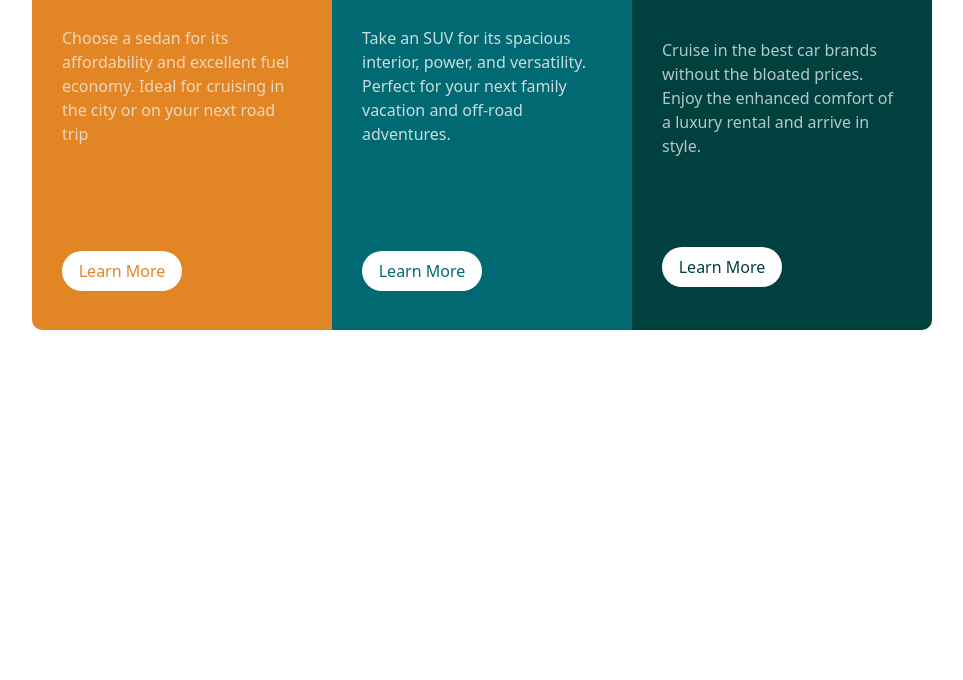
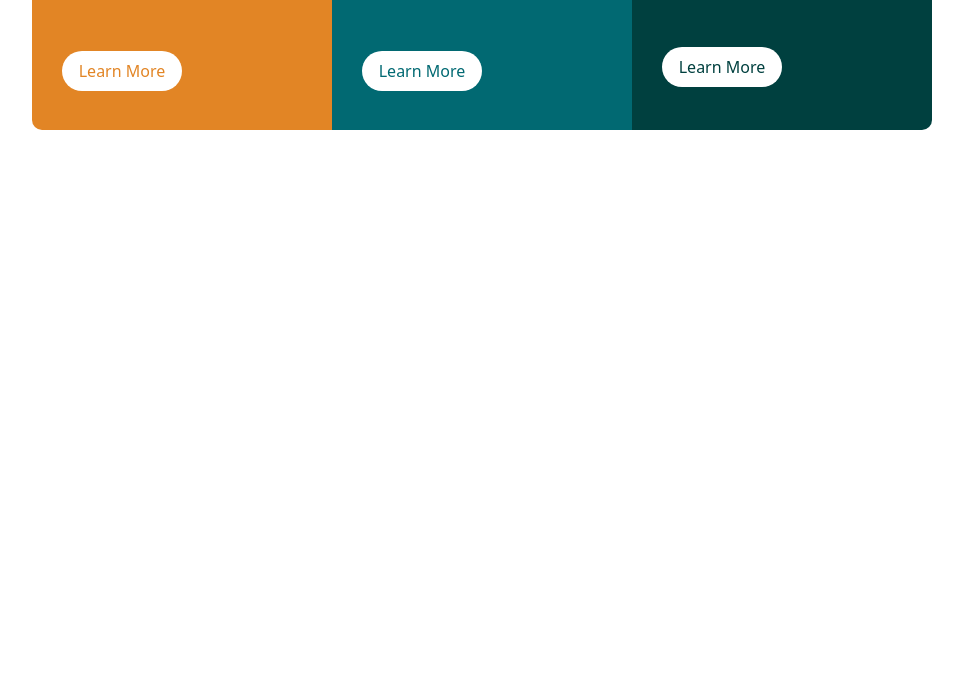
Before and after one commit to Chandra30sekhar/3-Card-Preview, a plain HTML site: page index.html in a window 1280 px wide. Shown: the part 520-1200 px from the top of the page, without its empty margins (158-1121 px from the left). After the commit the page ends 800 px from the top, so only its background shows below. Drawn offline with nearby package versions, Linux system fonts and the light colour scheme.

Commit message:
Update style.css

```diff
--- a/css/style.css
+++ b/css/style.css
@@ -124,7 +124,7 @@
 {
   body {
     display:flex; flex-direction:column; justify-content:center;
-    min-height:150vh;
+    min-height:100vh;
   }
   .row{
     height: 500px;
```
